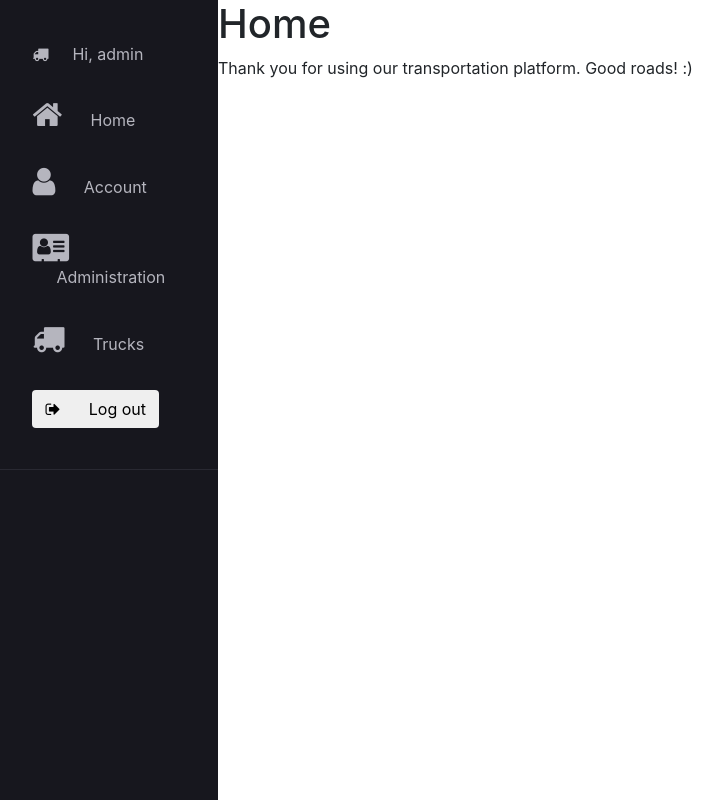
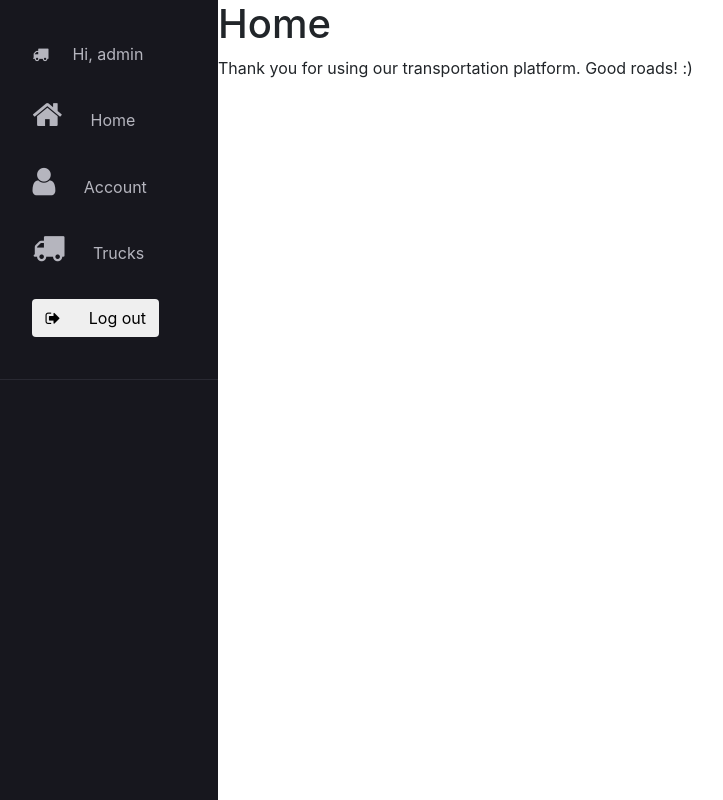
Before and after one commit to malinastanciu/TransportPlatform, a Django app: page / in a window 1280 px wide. Shown: the whole page, without its empty margins (22-745 px from the left). Run offline with Django 4.2, Linux system fonts and the light colour scheme; a user stored in the database is signed in; some libraries are stand-ins or nearby versions.

Commit message:
deleted administration page

```diff
--- a/application/templates/application/main_layout_application.html
+++ b/application/templates/application/main_layout_application.html
@@ -45,14 +45,6 @@
                     </a>
                 </li>
             {% endif %}
-            {% if 'admin' in user_groups %}
-                <li class="features-item">
-                    <a href="{% url 'administration' %}">
-                        <i class="fa fa-address-card features-item-icon"></i>
-                        <span class="features-item-text">Administration</span>
-                    </a>
-                </li>
-            {% endif %}
                 <li class="features-item">
                     <a href="{% url 'trucks' %}">
                         <i class="fa fa-truck features-item-icon"></i>
```
